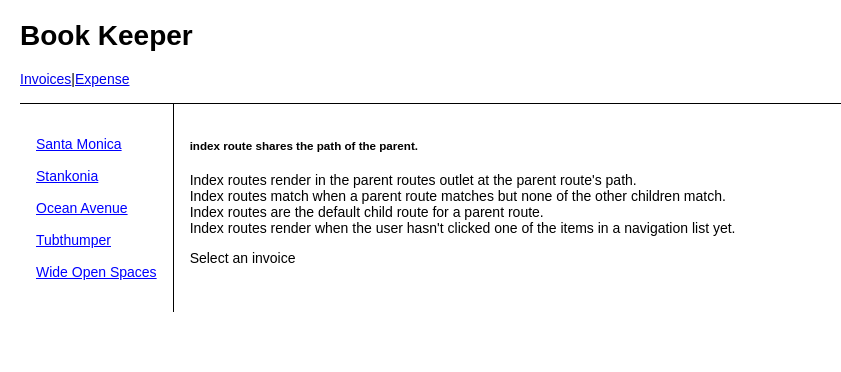
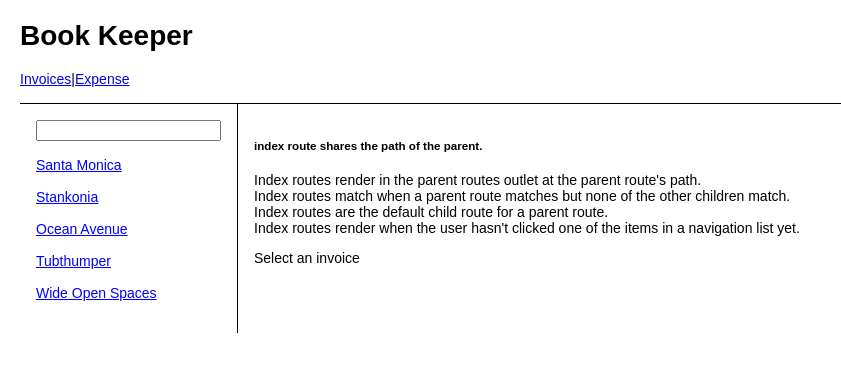
Before and after one commit to OldSpaling/react-exercise, a React (Create React App) app in the folder my-app/: page /invoices in a window 1280 px wide. Shown: the top 372 px of the page, without its empty margins (0-841 px from the left). Built offline with nearby package versions, Linux system fonts and the light colour scheme.

Commit message:
feat:url query

```diff
--- a/my-app/src/components/invoice.jsx
+++ b/my-app/src/components/invoice.jsx
@@ -2,7 +2,7 @@ import React from "react";
 // import { useParams, withParams} from "react-router-dom";
 // import { withParams} from 'react-router';
 import { getInvoice } from "../data";
-import withParams from "../hocs";
+import { withParams} from "../hocs";
 //useParams 获取路由param,不能使用class component
 // export default function Invoice() {
 //     const params = useParams();
--- a/my-app/src/components/invoices.jsx
+++ b/my-app/src/components/invoices.jsx
@@ -2,11 +2,14 @@ import React from 'react';
 import { NavLink, Outlet } from 'react-router-dom';
 import { getInvoices } from '../data';
 import "./invoices.css";
-export default class Invoices extends React.Component {
+import { withSearchParams } from "../hocs";
+class Invoices extends React.Component {
     constructor(props) {
         super(props);
         this.activeLinkByStyle = this.activeLinkByStyle.bind(this);
         this.activeLinkByClass = this.activeLinkByClass.bind(this);
+        this.handleSearchChange = this.handleSearchChange.bind(this);
+        this.search = this.search.bind(this);
     }
     activeLinkByStyle({ isActive }) {
         return {
@@ -15,8 +18,23 @@ export default class Invoices extends React.Component {
             color: isActive ? "red" : ""
         };
     }
-    activeLinkByClass({isActive}) {
+    activeLinkByClass({ isActive }) {
         return isActive ? "red" : "blue";
+    }
+    handleSearchChange(event) {
+        const filter = event.target.value;
+        if (filter) {
+            this.props.setSearchParams({ filter });
+        } else {
+            this.props.setSearchParams({});
+        }
+    }
+    search(invoice) {
+        let filter = this.props.searchParams.get("filter");
+        if (!filter) return true;
+        let name = invoice.name.toLowerCase();
+
+        return name.startsWith(filter.toLowerCase());
     }
     render() {
         const invoices = getInvoices();
@@ -26,8 +44,12 @@ export default class Invoices extends React.Component {
                     borderRight: "solid 1px",
                     padding: "1rem"
                 }}>
+                    <input type="text"
+                        value={this.props.searchParams.get("filter") || ""}
+                        onChange={this.handleSearchChange}
+                    />
                     {
-                        invoices.map(invoice => (
+                        invoices.filter(this.search).map(invoice => (
                             <NavLink className={this.activeLinkByClass} to={`/invoices/${invoice.number}`} key={invoice.number}>
                                 {invoice.name}
                             </NavLink>
@@ -39,3 +61,4 @@ export default class Invoices extends React.Component {
         );
     }
 }
+export default withSearchParams(Invoices);
--- a/my-app/src/hocs.js
+++ b/my-app/src/hocs.js
@@ -1,5 +1,13 @@
-import { useParams } from 'react-router-dom';
+import { useParams, useSearchParams } from 'react-router-dom';
 //解决class component 不能使用userParams()的问题
-export default function withParams(Component) {
+export function withParams(Component) {
     return props => <Component {...props} params={useParams()} />;
 }
+export function withSearchParams(Component) {
+    //******useParams, useSearchParams等钩子函数只能写在返回函数体力***************
+    //searchParams={searchParams} setSearchParams={setSearchParams}
+    return props => {
+        const [searchParams, setSearchParams] = useSearchParams();
+        return (<Component {...props} searchParams={searchParams} setSearchParams={setSearchParams} />);
+    };
+}
```
